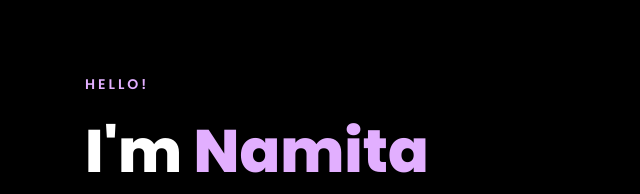
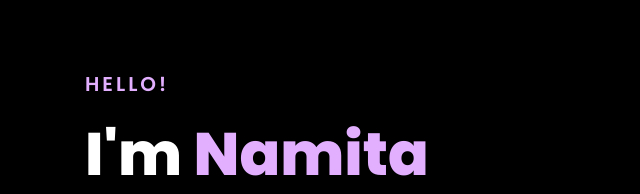
Before and after one commit to namitasathish/Portfolio, a plain HTML site: page index.html in a window 1280 px wide. Shown: the part 128-322 px from the top of the page, 0-640 px from the left. Drawn offline with Linux system fonts and the light colour scheme; a script that the page names is missing; files whose address does not match are found by name.

Commit message:
index.html

```diff
--- a/index.html
+++ b/index.html
@@ -35,6 +35,9 @@
 /*======================================
 //--//-->   ABOUT
 ======================================*/
+.subheading{
+	font-size: 20px !important;
+}
 
 .about-mf .box-shadow-full {
   padding-top: 4rem;
```
